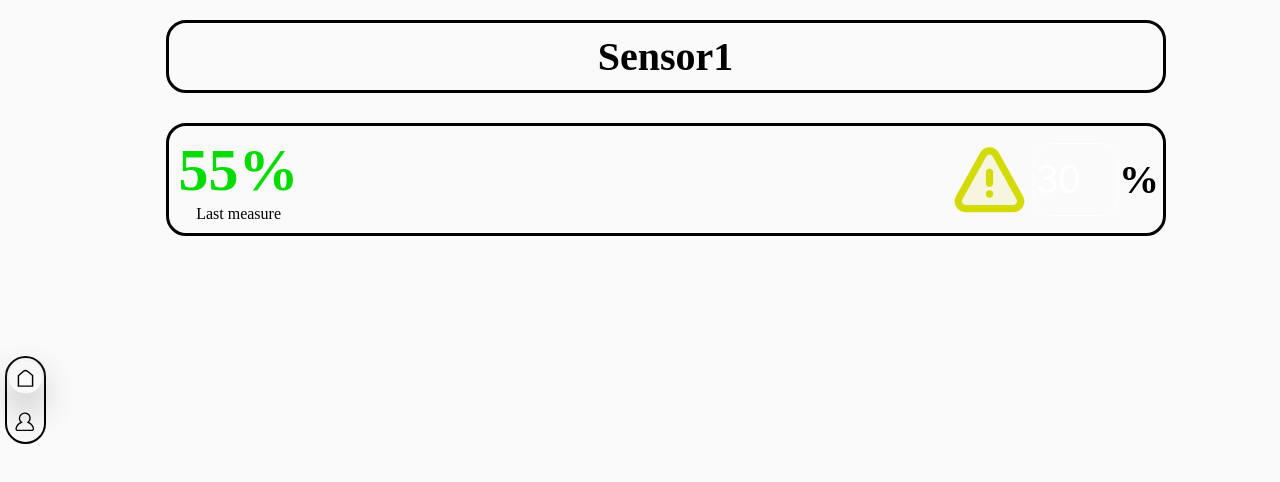
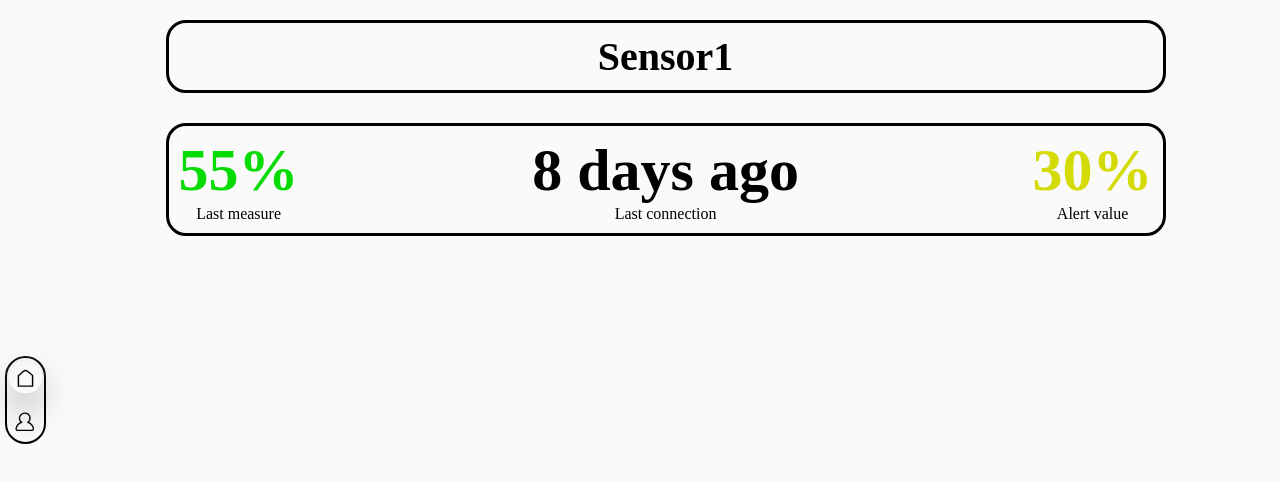
Before and after one commit to marcosrica/root-pulse, a Vue app in the folder frontend/: page /sensor in a window 1280 px wide. Shown: the top 482 px of the page. Built offline with nearby package versions, Linux system fonts and the light colour scheme; no server answers; the HTML template or start-up script is replaced by a standard one.

Commit message:
Added panel with basic info: last measure, minimun value, and last connection

```diff
--- a/frontend/src/views/Sensor.vue
+++ b/frontend/src/views/Sensor.vue
@@ -10,21 +10,36 @@
     const { t } = useI18n();
 
     const valueOk = ref<boolean>(true);
-    const newMin = ref<string>("0");
+    const lastConnection_formatted = ref<string>("");
 
     let data: SensorInfo = {
         name: "Sensor1",
         alias: "",
         lastMeasure: 55,
         minAlert: 30,
-        lastConnection: new Date('December 17, 2020 04:28:00')
+        lastConnection: new Date('August 3, 2026 04:28:00')
     };
+
+    const formatTime = (): string => {
+        const diffMs = Date.now() - data.lastConnection.getTime()
+        const seconds = Math.floor(Math.abs(diffMs) / 1000)
+        const minutes = Math.floor(seconds / 60)
+        const hours   = Math.floor(minutes / 60)
+        const days    = Math.floor(hours / 24)
+
+        if (seconds < 60) return t('connection.justNow')
+        if (minutes < 60) return t('connection.minutesAgo', { n: minutes })
+        if (hours < 24)   return t('connection.hoursAgo',   { n: hours })
+        if (days < 30)    return t('connection.daysAgo',    { n: days })
+        if (days < 365)   return t('connection.monthsAgo',  { n: Math.floor(days / 30) })
+        return t('connection.yearsAgo', { n: Math.floor(days / 365) })
+    }
 
     onMounted(() => {
         valueOk.value = data.lastMeasure > data.minAlert;
-        newMin.value = data.minAlert;
+        lastConnection_formatted.value = formatTime();
 
-        let vl = Date.now() - data.lastConnection.getDate();
+        console.log(lastConnection_formatted.value)
     })
 </script>
 
@@ -35,19 +50,26 @@
         </BaseDiv>
 
         <BaseDiv class="partDiv">
-            <div class="leftDiv">
-                <h1 :class="['marginless', 'lastMeasureCuantity', valueOk ? 'Ok' : 'notOk']"> {{data.lastMeasure}}% </h1>
-                <p class="marginless"> {{t("sensor.lastMeasure")}} </p>
+            <div class="rowContainer">
+                <div class="leftDiv">
+                    <h1 :class="['marginless', 'lastMeasureCuantity', valueOk ? 'Ok' : 'notOk']"> {{data.lastMeasure}}% </h1>
+                    <p class="marginless"> {{t("sensor.lastMeasure")}} </p>
+                </div>
+
+                <div class="leftDiv lastConnectionLandscape">
+                    <h1 :class="['marginless', 'lastMeasureCuantity']"> {{lastConnection_formatted}} </h1>
+                    <p class="marginless"> {{t("connection.lastConnection")}} </p>
+                </div>
+
+                <div class="leftDiv">
+                    <h1 :class="['marginless', 'lastMeasureCuantity', 'alert']"> {{data.minAlert}}% </h1>
+                    <p class="marginless"> {{t("sensor.alert")}} </p>
+                </div>
             </div>
 
-            <div class="leftDiv">
-
-            </div>
-
-            <div class="leftDiv minAlertDiv">
-                    <div class="minAlertIcon"></div>
-                    <input type="number" class="minAlertInput" v-model="newMin" />
-                    <h1 class="marginless headerText"> % </h1>
+            <div class="leftDiv lastConnectionPortrait">
+                <h1 :class="['marginless', 'lastMeasureCuantity', 'timeMeasure']"> {{lastConnection_formatted}} </h1>
+                <p class="marginless"> {{t("connection.lastConnection")}} </p>
             </div>
         </BaseDiv>
     </BasePage>
@@ -69,8 +91,15 @@
 
     .partDiv {
         display: flex;
+        flex-direction: column;
+        justify-content: space-between;
+    }
+
+    .rowContainer {
+        display: flex;
         flex-direction: row;
         justify-content: space-between;
+        align-items: center;
     }
 
     .leftDiv {
@@ -81,10 +110,16 @@
         text-align: center;
         width: auto;
         gap: 0px;
+
+        min-width: 100px;
     }
 
     .lastMeasureCuantity {
         font-size: 60px;
+    }
+
+    .timeMeasure {
+        font-size: 12dvw;
     }
 
     .notOk {
@@ -95,30 +130,24 @@
         color: var(--ok)
     }
 
-    .minAlertDiv {
-        display: flex;
-        flex-direction: row;
-        width: auto;
-        min-width: 200px;
+    .alert {
+        color: var(--alert);
     }
 
-    .minAlertIcon {
-        min-height: 50px;
-        height: 100%;
-        aspect-ratio: 1;
-        background-color: var(--alert);
-        mask-image: url('/icons/Alert.svg');
-        mask-size: contain;
+    .lastConnectionLandscape {
+        display: none;
+
+        @media (orientation: landscape) {
+            display: block;
+        }
     }
 
-    .minAlertInput {
-        background-color: transparent;
-        width:80px;
-        height: 80%;
-        border: 1px solid white;
-        border-radius: 20px;
-        color: white;
-        font-size: 40px;
-        display: flex;
+    .lastConnectionPortrait {
+        display: none;
+
+        @media (orientation: portrait) {
+            margin-top: 20px;
+            display: block;
+        }
     }
 </style>
```
